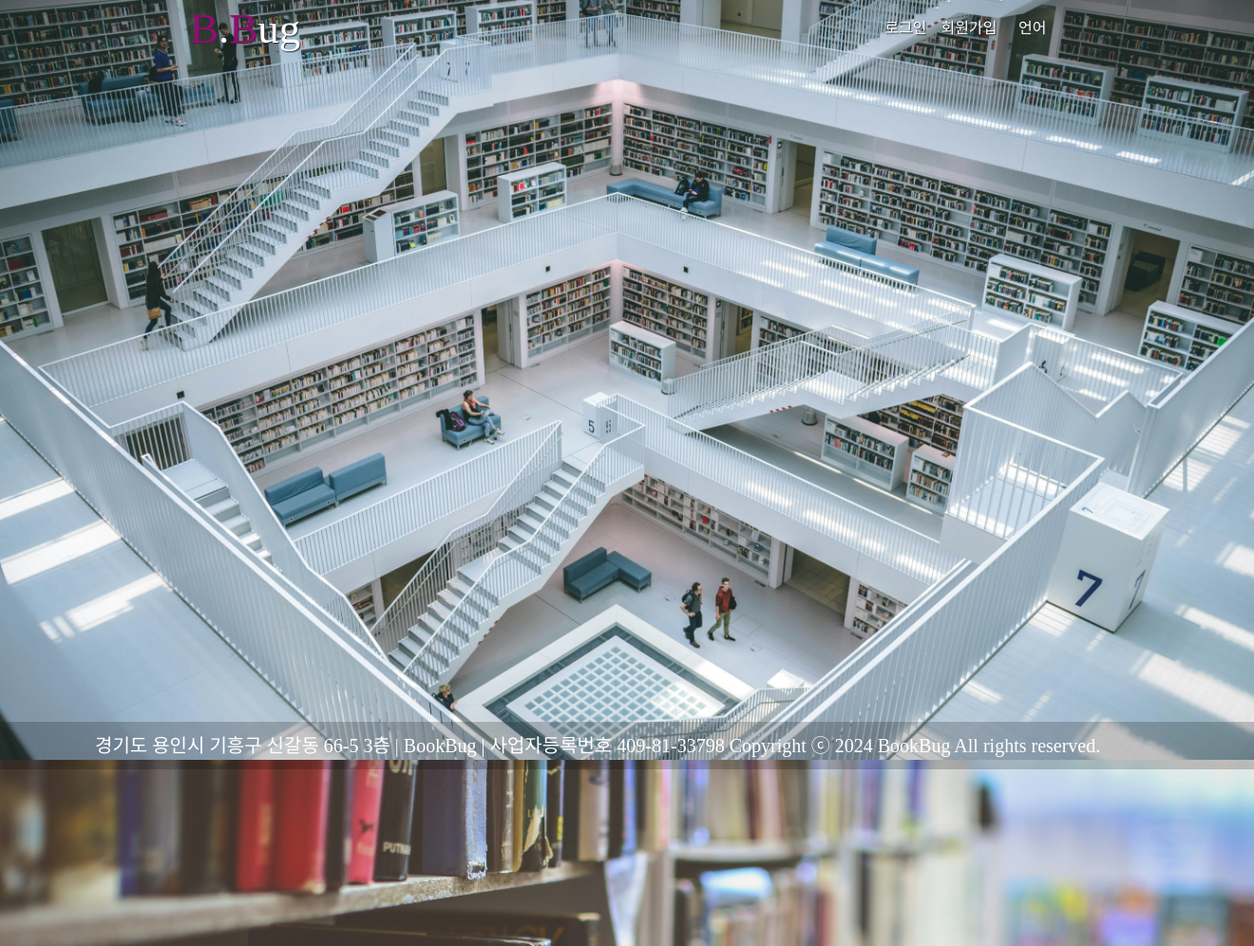
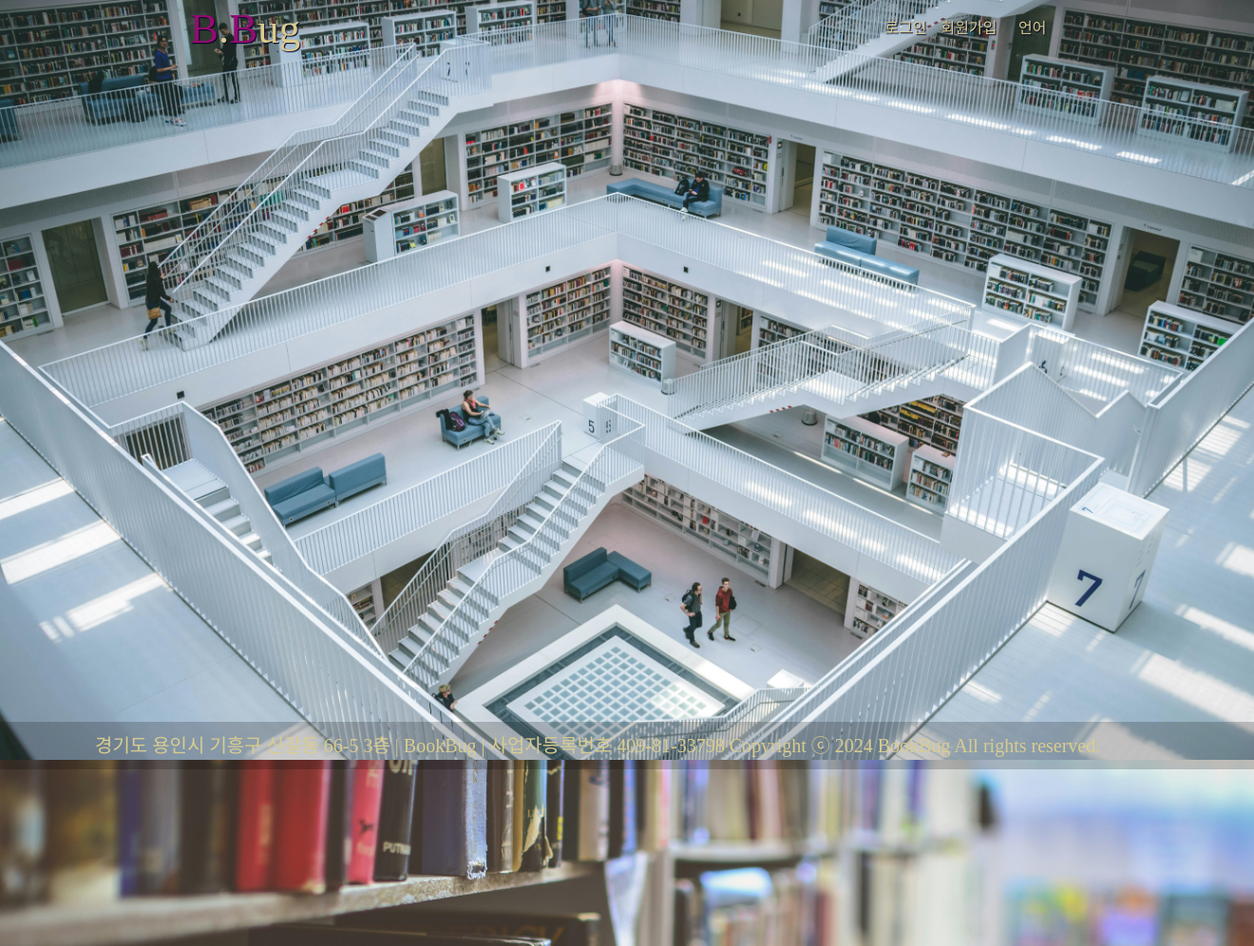
Before and after one commit to woorisx02/BB, a PHP site: page /2/index.html in a window 1320 px wide. Shown: the top 996 px of the page at 95% size. Run offline with PHP 8.4, Linux system fonts and the light colour scheme.

Commit message:
Add files via upload

```diff
--- a/2/css/reset.css
+++ b/2/css/reset.css
@@ -22,18 +22,18 @@ box-sizing:border-box속성의 쓸모: 모든 요소를 선택하여 박스 외
 /* font-family: "IBM Plex Sans KR", "Poor Story", sans-serif; */
 /* 태그선택자 */
 body {
-    font-family: "Playfair Display", sans-serif; font-size: 16px; color: #333;
-    background: #f6f6f6;
+    font-family: "Playfair Display", sans-serif; font-size: 16px; color: #070323;
+    background: #d9cc8f;
 }
 /* 본문(서체, 글자크기, 글자색상 등)에 적용할 스타일시트 작성하고 배경색상 적용한다. */
 
-h1, h2 { font-family: "Zoika font", serif; color: #fff; font-weight: 500; }
+h1, h2 { font-family: "Zoika font", serif; color: #d9cc8f; font-weight: 500; }
 h1 { font-size: 24px; } /* 로고에 적용하는 스타일시트 */
 h2 { text-transform: uppercase;} /* 배너에 사용하는 제목에 적용하는 스타일시트*/
 h3, h4, h5, h6 { font-family: "Arvo", sans-serif; font-weight: 600; }
 h3 { font-size: 24px; }  /* 본문에서 사용하는 제목에 적용하는 스타일시트 */
 ul, ol { list-style: none;} /* 블릿 또는 순번 제거 */
-a { display: block; color: #333; text-decoration: none;}
+a { display: block; color: #070323; text-decoration: none;}
 /* display속성으로 박스의 유형을 블록형 박스로 변경하고 글자색상을 #333으로 적용하고 텍스트언더바(밑줄)를 제거한다. */
 input, textarea, button, label {
     display:block;
@@ -53,7 +53,7 @@ textarea { height: 250px;}
 /* ===========  input, textarea  =========== */
 .inputform {
     width: 100%;  padding: 10px;
-    background: #dbecf8; border: 1px solid #06f; border-radius: 20px;
+    background: #d9cc8f; border: 1px solid #06f; border-radius: 20px;
     /*
     solid실선, dashed점선, dotted점
     border-radius: 20px; 높이의 절반으로 설정
@@ -61,13 +61,13 @@ textarea { height: 250px;}
     transition: all 0.4s ease-in; /* 실무에서도 이런형태로 사용됨 */
 }
 /* 가상 선택자 */
-.inputform:hover{ background: #eee; border: 1px solid #ccc; }
+.inputform:hover{ background: #d9cc8f; border: 1px solid #ccc; }
 .inputform:focus{ background: rgb(245, 230, 210); border: 1px solid #fc0; }
 
 /* ===========       button      =========== */
 .btn {
    margin: 5px; padding: 10px 25px;
-   color: #f6f6f6; border-radius: 27px; cursor: pointer;
+   color: #d9cc8f; border-radius: 27px; cursor: pointer;
    transition: all 0.4s ease-in;
    /* transition 색상등의 전환을 미리 등록해줘야됨 */
 }
--- a/2/css/style.css
+++ b/2/css/style.css
@@ -27,14 +27,14 @@ header {position:absolute;  top:0;width: 100%; height: 60px;  z-index: 2;}
 
 }
 .head-private h1{
-   font-size: 45px; text-shadow: 1px 1px 1px #333; z-index: 4;
+   font-size: 45px; text-shadow: 1px 1px 1px #070323; z-index: 4;
 }
 
 .container > header a > span{color: #930c71;}
 
-.dot{color: #fff;}
+.dot{color: #d9cc8f;}
 
-.head-private a{ color: #fff;}
+.head-private a{ color: #d9cc8f;}
 
 .private-menu{
 
@@ -46,7 +46,7 @@ header {position:absolute;  top:0;width: 100%; height: 60px;  z-index: 2;}
 }
 .private-menu li a{
     width: 100%; height: 60px; line-height: 60px;
-    color: #fff; text-shadow: 1px 1px 1px #333;
+    color: #d9cc8f; text-shadow: 1px 1px 1px #070323;
 }
 
 
@@ -74,25 +74,25 @@ main article .join-box{
 }
 
 main article h3{
-    font-family: 'SUIT-Regular', serif; font-weight: 100; text-shadow: 1px 1px 1px #fff; margin-top: 30px;
+    font-family: 'SUIT-Regular', serif; font-weight: 100; text-shadow: 1px 1px 1px #d9cc8f; margin-top: 30px;
     font-size: 30px; text-align: center;
 }
 input{
     width: 80%; height: 50px; margin: 0 auto; padding:5px 20px;
-    background: rgba(0, 0, 0, 0.3); border-radius: 15px; color: #ddd;
+    background: rgba(0, 0, 0, 0.3); border-radius: 15px; color: #d9cc8f;
 }
 label{
     height: 35px; line-height: 45px; padding: 0 50px;
-    font-size: 15px; text-shadow: 1px 1px 1px #fff;
+    font-size: 15px; text-shadow: 1px 1px 1px #d9cc8f;
 }
 button.btn{
     width: 80%; height: 50px; margin:30px auto;
-    background: #e5efaf; border-radius: 15px;
-    color: #333; text-shadow: 1px 1px 1px #fff;
+    background: #d9cc8f; border-radius: 15px;
+    color: #070323; text-shadow: 1px 1px 1px #d9cc8f;
     transition: all 0.5s ease-in;
 }
 button:hover{
-    background: #070323; color: #e5efaf;text-shadow: 1px 1px 1px #333;
+    background: #070323; color: #d9cc8f;text-shadow: 1px 1px 1px #070323;
 }
 
 main article .join-box-bg {
@@ -113,7 +113,7 @@ footer{
 }
 footer .info{
     width: 1200px; height: 100%;
-    text-align: left; font-size: 20px; color: #fff;
+    text-align: left; font-size: 20px; color: #d9cc8f;
 }
 
 button.top-btn{
```
